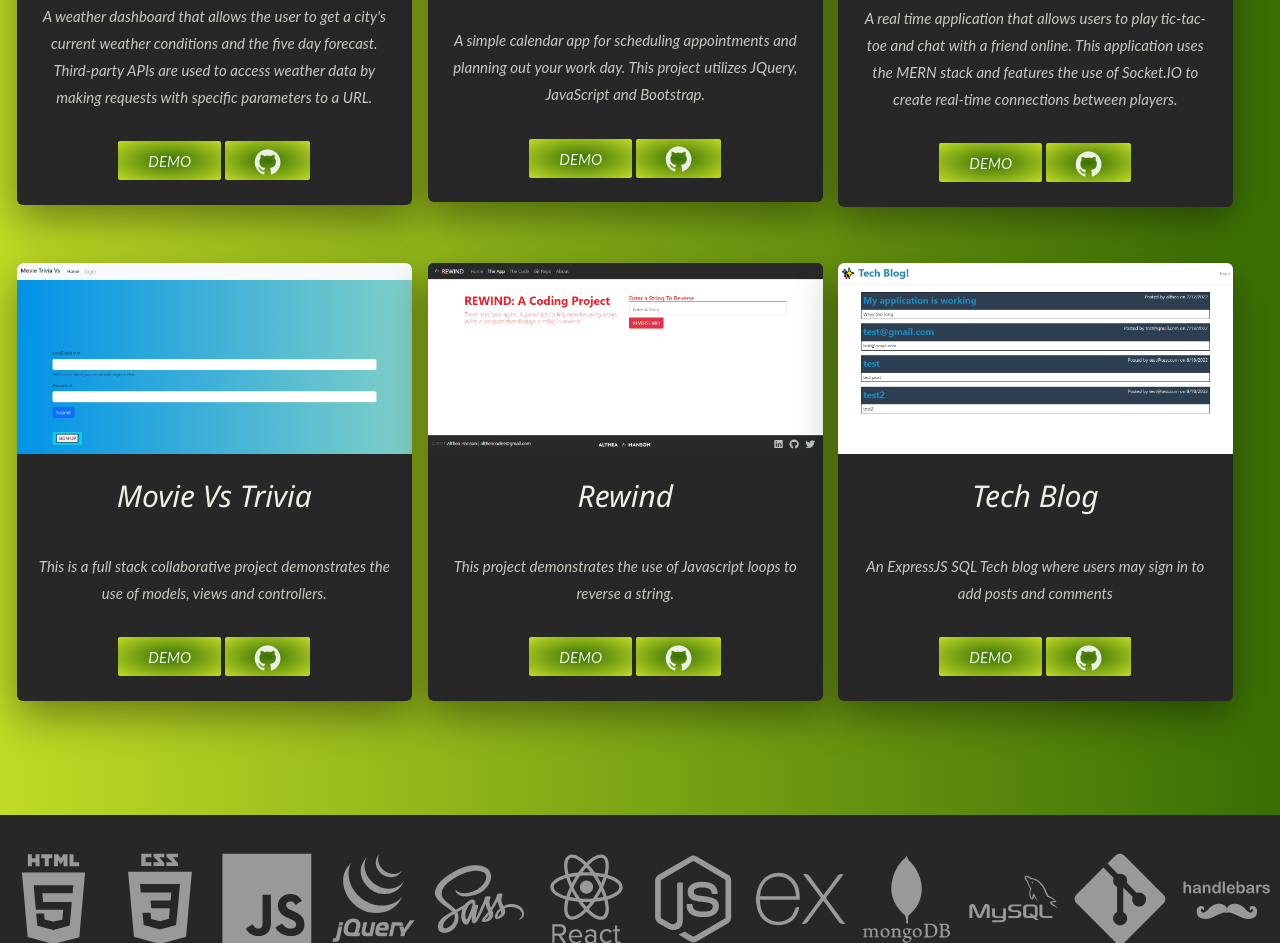
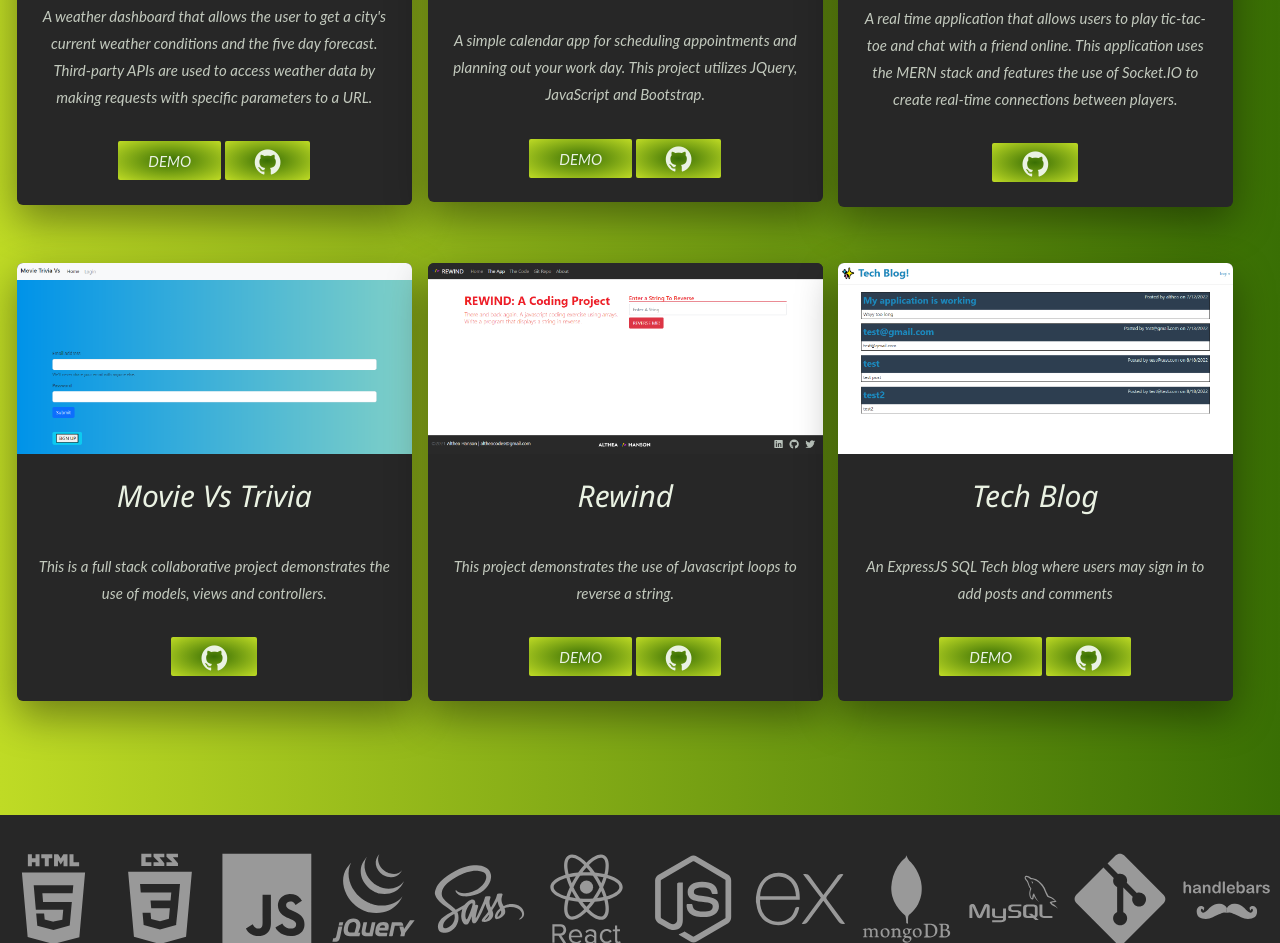
Before and after one commit to Altheahanson/Altheas-work-portfolio, a website: page index.html in a window 1280 px wide. Shown: the part 1314-2257 px from the top of the page. Drawn offline with nearby package versions, Linux system fonts and the light colour scheme; some packages are replaced by stand-ins of ours.

Commit message:
removed heroku demo links

```diff
--- a/index.html
+++ b/index.html
@@ -88,7 +88,7 @@
                             <img class="card__img" src="assets/pictures/ExplosiveTicTacToe.png" alt="Explosive TicTacToe">
                             <h2 class="card__title">Explosive TicTacToe</h2>
                             <p class="card__text">A real time application that allows users to play tic-tac-toe and chat with a friend online. This application uses the MERN stack and features the use of Socket.IO to create real-time connections between players.</p>
-                            <a class="card__btn" href="https://explosive-tic-tac-toe.herokuapp.com/" target="_blank" class="">Demo</a>
+                            <!-- <a class="card__btn" href="https://explosive-tic-tac-toe.herokuapp.com/" target="_blank" class="">Demo</a> -->
                             <a class="card__btn" href="https://github.com/RichardZhang01/explosive-tic-tac-toe" target="_blank" class=""><i class="fa fa-github fa-2x"></i></a>
                           </div>
             </div>
@@ -99,7 +99,7 @@
                             <img class="card__img" src="assets/pictures/movieVsTrivia.png" alt="Movie Vs Trivia">
                             <h2 class="card__title">Movie Vs Trivia</h2>
                             <p class="card__text">This is a full stack collaborative project demonstrates the use of models, views and controllers.</p>
-                            <a class="card__btn" href="https://serene-carlsbad-caverns-28814.herokuapp.com/login" target="_blank" class="">Demo</a>
+                            <!-- <a class="card__btn" href="https://serene-carlsbad-caverns-28814.herokuapp.com/login" target="_blank" class="">Demo</a> -->
                             <a class="card__btn" href="https://github.com/DlonMusk/fullstack-movie-vs-trivia" target="_blank" class=""><i class="fa fa-github fa-2x"></i></a>
                           </div>
             </div>
```
